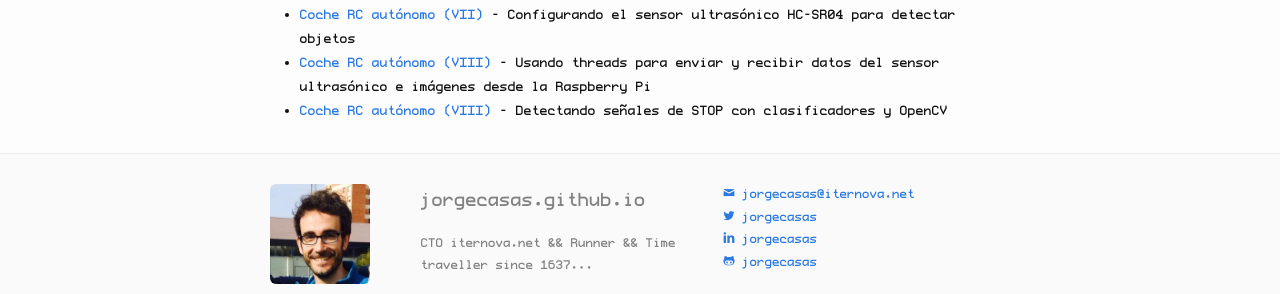
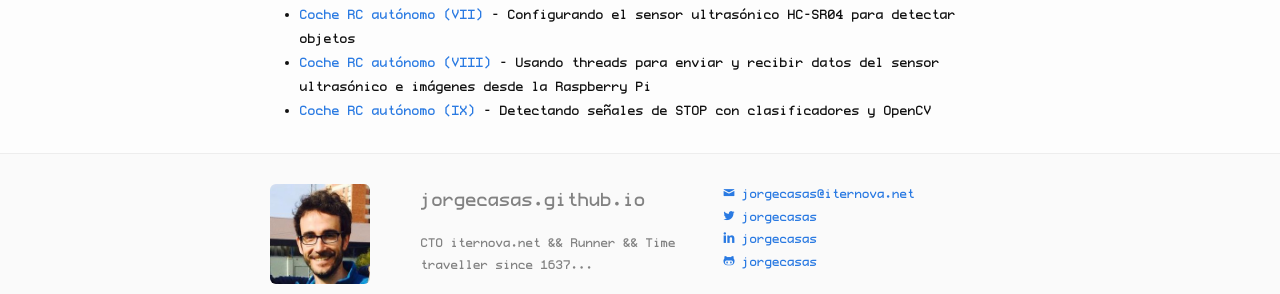
Before and after one commit to jorgecasas/jorgecasas.github.io, a Jekyll site: the page built from _posts/2017-08-22-autonomous-rc-car-construyendo-un-coche-autonomo.markdown, in a window 1280 px wide and 900 px high, scrolled down 562 px. Shown: the part 562-856 px from the top of the window. Built offline with Jekyll 4.4.1, drawn with Linux system fonts in a browser that asks for light colours; comment, search, counter and statistics services are not loaded.

Commit message:
Updated Autonomous RC Car index

```diff
--- a/_posts/2017-08-22-autonomous-rc-car-construyendo-un-coche-autonomo.markdown
+++ b/_posts/2017-08-22-autonomous-rc-car-construyendo-un-coche-autonomo.markdown
@@ -29,4 +29,4 @@ Si también te gustan estos temas, a continuación puedes encontrar el índice d
 * [Coche RC autónomo (VI)]({{ site.url }}/2017/09/27/autonomous-rc-car-vi) - Probando la cámara usando Python, OpenCV y streaming
 * [Coche RC autónomo (VII)]({{ site.url }}/2017/10/02/autonomous-rc-car-vii) - Configurando el sensor ultrasónico HC-SR04 para detectar objetos
 * [Coche RC autónomo (VIII)]({{ site.url }}/2017/10/12/autonomous-rc-car-viii) - Usando threads para enviar y recibir datos del sensor ultrasónico e imágenes desde la Raspberry Pi
-* [Coche RC autónomo (VIII)]({{ site.url }}/2017/10/18/autonomous-rc-car-ix) - Detectando señales de STOP con clasificadores y OpenCV
+* [Coche RC autónomo (IX)]({{ site.url }}/2017/10/18/autonomous-rc-car-ix) - Detectando señales de STOP con clasificadores y OpenCV
```
